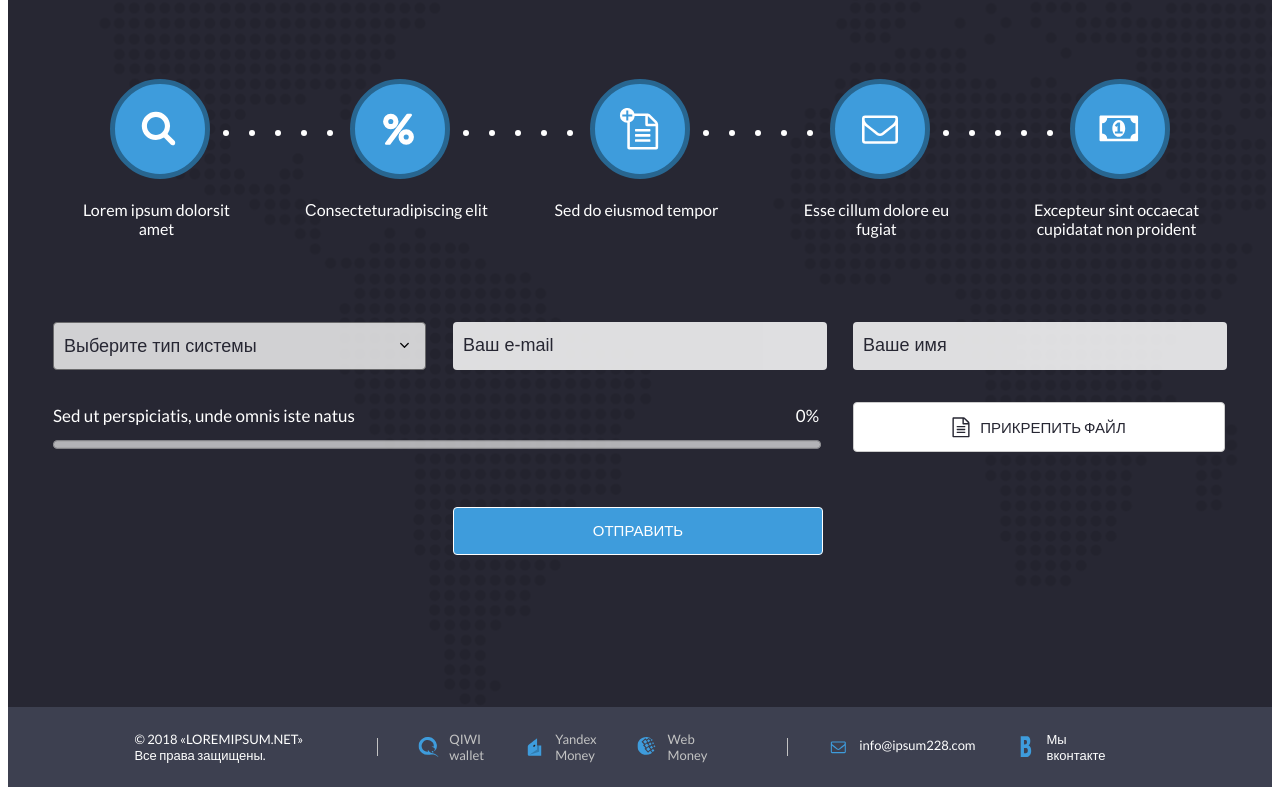
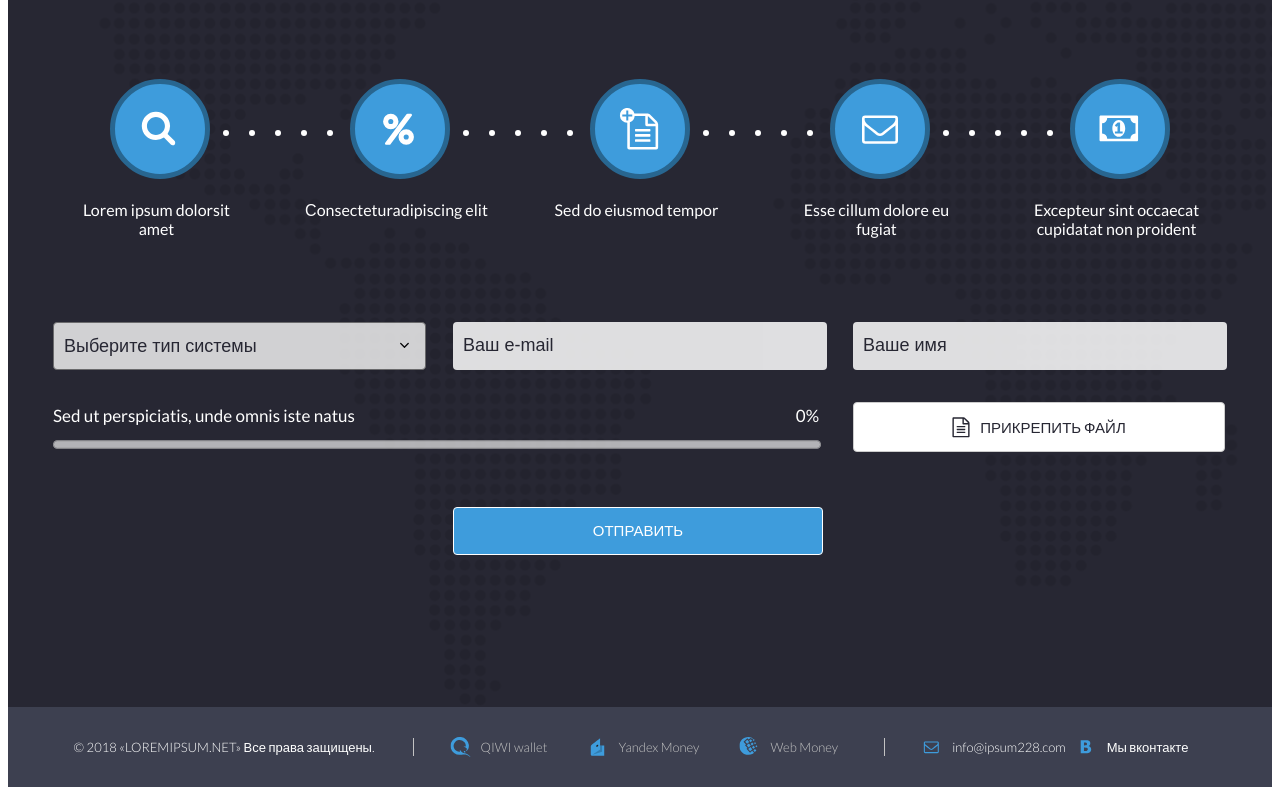
Before and after one commit to skorokhodtatiana/clerkgroup_test_task, a React (Vite) app: page / in a window 1280 px wide. Shown: the part 1075-1870 px from the top of the page. Built offline with nearby package versions, Linux system fonts and the light colour scheme; a web font is replaced by a local one.

Commit message:
made adaptation of footer for mobile devices

```diff
--- a/src/App.scss
+++ b/src/App.scss
@@ -10,6 +10,10 @@
 	min-height: 100vh;
 	display: grid;
 	grid-template-columns: 1fr;
-	grid-template-rows: auto 1fr 80px;
+	grid-template-rows: auto 1fr auto;
 	font-family: 'Lato', sans-serif;
+
+	@media screen and (min-width: 1024px) {
+		grid-template-rows: auto 1fr 80px;
+	}
 }
--- a/src/components/footer/Footer.jsx
+++ b/src/components/footer/Footer.jsx
@@ -1,36 +1,37 @@
-
 import * as Icons from '../icons/footer/Icons';
 import './Footer.scss';
 
 const Footer = () => {
 	return (
-		<div className="footer-container">
+		<>
 			<div className="footer">
 				<div className="footer__author">© 2018 «LOREMIPSUM.NET» Все права защищены.</div>
-				<div className="footer__verticle-line"></div>
+				<div className="footer__options-payment">
 					<div className="footer__item">
-					<img className="footer__item-img" src={Icons.wallet} alt="walet"></img>
-					QIWI wallet
+						<img src={Icons.wallet} alt="walet"></img>
+						<span className="footer__item-text">QIWI wallet</span>
 					</div>
 					<div className="footer__item">
-					<img className="footer__item-img" src={Icons.yandex} alt="yandex"></img>
-					Yandex Money
+						<img src={Icons.yandex} alt="yandex"></img>
+						<span className="footer__item-text">Yandex Money</span>
 					</div>
 					<div className="footer__item">
-					<img className="footer__item-img" src={Icons.web} alt="web"></img>
-					Web Money
+						<img src={Icons.web} alt="web"></img>
+						<span className="footer__item-text">Web Money</span>
 					</div>
-				<div className="footer__verticle-line"></div>
+				</div>
+				<div className="footer__options-payment">
 					<a className="footer__link" href="mailto:info@hexlet.io">
-					<img className="footer__item-img" src={Icons.mail} alt="mail"></img>
-					info@ipsum228.com
+						<img src={Icons.mail} alt="mail"></img>
+						<span className="footer__item-text">info@ipsum228.com</span>
 					</a>
 					<a className="footer__link" href="mailto:info@hexlet.io">
-					<img className="footer__item-img" src={Icons.vk} alt="vk"></img>
-					Мы вконтакте
+						<img src={Icons.vk} alt="vk"></img>
+						<span className="footer__item-text">Мы вконтакте</span>
 					</a>
 				</div>
 			</div>
+		</>
 	)
 }
 
--- a/src/components/footer/Footer.scss
+++ b/src/components/footer/Footer.scss
@@ -1,51 +1,85 @@
+@font-face {
+	font-family: 'Lato-normal';
+	src: url('../../assets/fonts/Lato/Lato-Light.ttf');
+	font-style: normal;
+	font-weight: 400;
+}
+
 $footer-bg: #3D4050;
 $footer-item: #C3C3C3;
 
-.footer-container {
-	display: grid;
-	grid-template-columns: repeat(10, 1fr);
-	grid-template-rows: auto;
-	align-items: center;
+.footer {
+	display: flex;
+	flex-direction: column-reverse;
 	background-color: $footer-bg;
-}
+	padding: 10px;
+	font-family: "Lato-normal", sans-serif;
 
-.footer {
-	grid-column: 2/span 8;
+
 	display: flex;
 	align-items: center;
 	justify-content: center;
 	font-size: 13px;
 
-	&__verticle-line {
-		height: 18px;
-		border-left: 1px solid $footer-item;
-		margin: 0 2.5rem;
+	@media screen and (min-width: 1024px) {
+		flex-direction: row;
 	}
 
 	&__author {
 		position: relative;
-		padding-right: 14px;
+		padding: 10px;
+		font-size: 10px;
 		color: white;
+
+		@media screen and (min-width: 1024px) {
+			padding-right: 38px;
+			padding-inline: 38px;
+			font-size: 13px;
+		}
+	}
+
+	&__options-payment {
+		display: flex;
+		margin-bottom: 10px;
+
+		@media screen and (min-width: 1024px) {
+			margin-bottom: 0;
+			padding-left: 36px;
+			padding-right: 46px;
+			height: 18px;
+			border-left: 1px solid $footer-item;
+		}
 	}
 
 	&__item {
 		display: flex;
 		align-items: center;
-		margin-right: 2.5rem;
+		margin-right: 10px;
 		color: $footer-item;
 
 		&:last-child {
 			margin-right: 0;
 		}
+
+		@media screen and (min-width: 1024px) {
+			margin-right: 2.5rem;
+		}
 	}
 
-	&__item-img {
-		margin-right: 10px;
+	&__item-text {
+		margin-left: 5px;
+		font-size: 10px;
+
+		@media screen and (min-width: 1024px) {
+			margin-left: 10px;
+			font-size: 13px;
+		}
 	}
 
 	&__link {
 		display: flex;
-		margin-right: 2.5rem;
+		align-items: center;
+		margin-right: 10px;
 		color: white;;
 		text-decoration: none;
 
```
Lines whose indentation alone changed are shown as unchanged.
